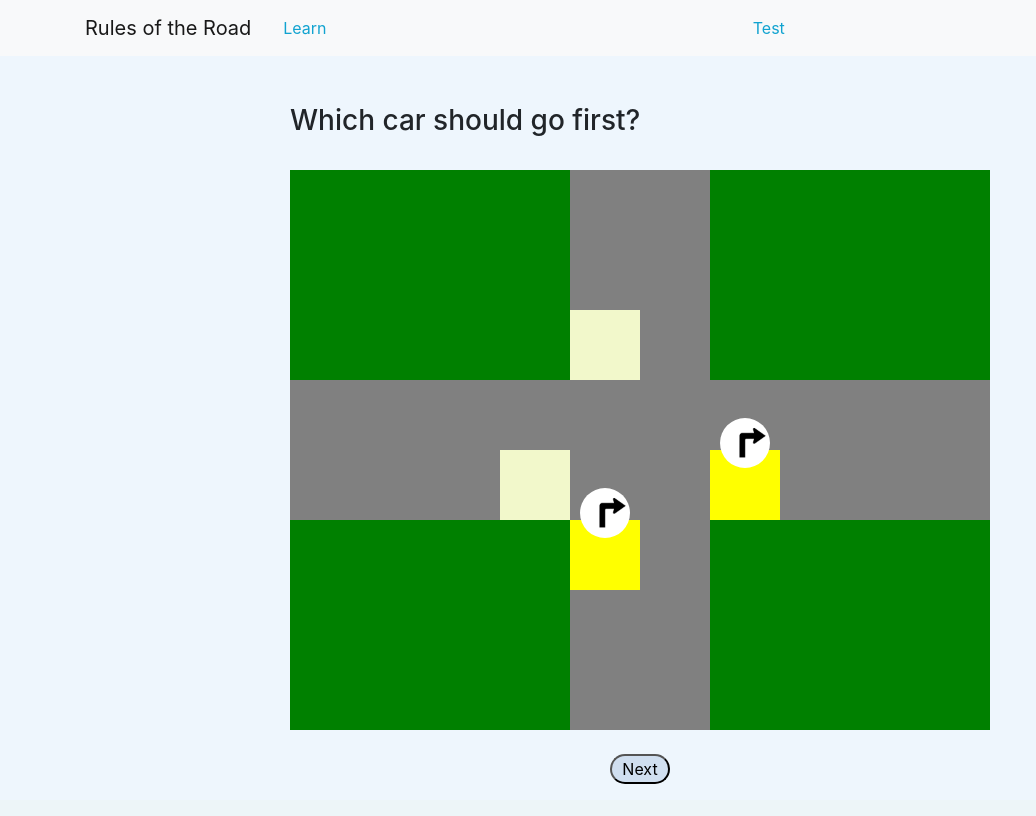
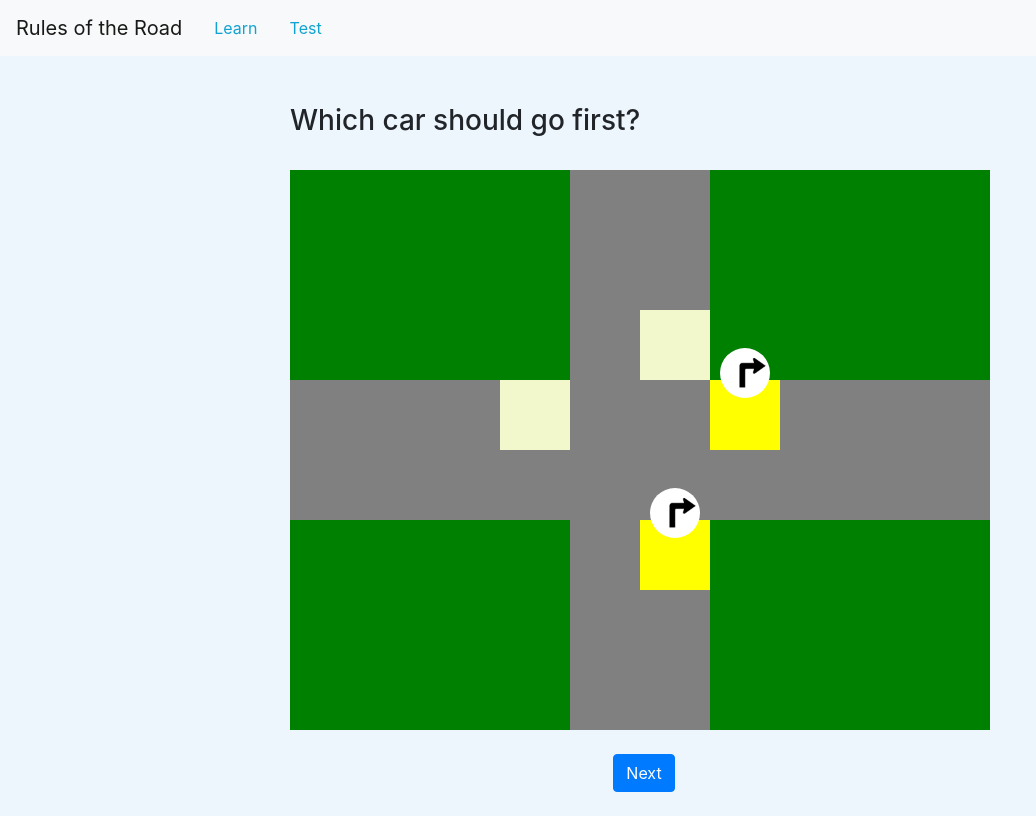
Before and after one commit to Chinmay-Garg/Right-of-Way, a Flask app: page /quiz/1 in a window 1280 px wide. Shown: the whole page, without its empty margins (0-1036 px from the left). Before the commit the page ends 784 px from the top, so only its background shows below. Run offline with Flask 2, Linux system fonts and the light colour scheme; some libraries are stand-ins or nearby versions.

Commit message:
updated learning ui/ux

```diff
--- a/Rules of the Road/server.py
+++ b/Rules of the Road/server.py
@@ -60,8 +60,8 @@ questions = {
 						[0, 0, 0, 0, 1, 1, 0, 0, 0, 0], #1 6
 						[0, 0, 0, 0, 1, 1, 0, 0, 0, 0]],#0 7
 						#0, 1, 2, 3, 4, 5, 6, 7, 8, 9
-		"cars_from": {"A": [5, 4, "Car", "N"], "B":[4, 6, "Car", "E"]},
-		"cars_to": {"A": [2, 4, "Car", "N"], "B":[4, 3, "Car", "E"]},
+		"cars_from": {"A": [5, 5, "Car", "N"], "B":[3, 6, "Car", "E"]},
+		"cars_to": {"A": [2, 5, "Car", "N"], "B":[3, 3, "Car", "E"]},
 		"answer": ["B"]
 	},
 	"2": {
--- a/Rules of the Road/static/learning_page.js
+++ b/Rules of the Road/static/learning_page.js
@@ -8,6 +8,7 @@ $(document).ready(function(){
 	}
 
 	else{
+		$('#learnNext').css('margin-left', 0)
 		$("#learnPrevious").hide()
 	}
 
--- a/Rules of the Road/static/main.css
+++ b/Rules of the Road/static/main.css
@@ -112,12 +112,14 @@ button{
     padding-right: 10px;
 }
 
-#learnNext{
-    margin-left: 50px;
-    background-color: #1e5799;
-    color: white;
+/* #learnNext{
+    margin-left: 50px; */
+    /* background-color: #1e5799;
+    color: white; */
+/* } */
+
+.modal-body {
 }
-
 .quizStart{
     font-size: 36px;
     text-align: center;
--- a/Rules of the Road/static/quiz_page.js
+++ b/Rules of the Road/static/quiz_page.js
@@ -73,7 +73,8 @@ function buildTerrain(terrain, cars_from, cars_to) {
 					let y = value[1]
 					if(x == parseInt(r) && y == parseInt(column)) {
 						div.addClass('droppable')
-						$(div).droppable({
+						console.log(div)
+						$('.droppable').droppable({
 							classes: {
 								"ui-droppable-hover": "ui-state-hover",
 								"ui-droppable-active": "ui-state-default"
--- a/Rules of the Road/templates/layout.html
+++ b/Rules of the Road/templates/layout.html
@@ -9,12 +9,14 @@
 
     <!-- jquery -->
     <script src="http://code.jquery.com/jquery-3.3.1.min.js"></script>
+    <script src="https://cdn.jsdelivr.net/npm/popper.js@1.14.3/dist/umd/popper.min.js" integrity="sha384-ZMP7rVo3mIykV+2+9J3UJ46jBk0WLaUAdn689aCwoqbBJiSnjAK/l8WvCWPIPm49" crossorigin="anonymous"></script>
+    <script src="https://cdn.jsdelivr.net/npm/bootstrap@4.1.3/dist/js/bootstrap.min.js" integrity="sha384-ChfqqxuZUCnJSK3+MXmPNIyE6ZbWh2IMqE241rYiqJxyMiZ6OW/JmZQ5stwEULTy" crossorigin="anonymous"></script>
     <script src="https://code.jquery.com/ui/1.12.0/jquery-ui.min.js"></script>
+
     <link rel="stylesheet" href="http://code.jquery.com/ui/1.12.1/themes/base/jquery-ui.css">
 
     <!-- Bootstrap CSS -->
     <link rel="stylesheet" href="https://stackpath.bootstrapcdn.com/bootstrap/4.2.1/css/bootstrap.min.css">
-
     <link rel="stylesheet" href="{{url_for('static', filename='main.css')}}">
     <script type="text/javascript" src="{{ url_for('static', filename = 'layout.js') }}"></script>
 
@@ -24,11 +26,9 @@
   <body>
 
     <nav class="navbar navbar-expand-lg navbar-light bg-light">
-      <div class="container">
-        <a class="navbar-brand" href="/">Rules of the Road</a>
-        <a class="nav-link mr-auto" href="/learn/1">Learn</a>
-        <a class="nav-link mr-auto" href="/quiz">Test</a>
-      </div>
+      <a class="navbar-brand" href="/">Rules of the Road</a>
+      <a class="nav-link" href="/learn/1">Learn</a>
+      <a class="nav-link" href="/quiz">Test</a>
     </nav>
 
     <div class="container mainContent">
--- a/Rules of the Road/templates/quiz_home.html
+++ b/Rules of the Road/templates/quiz_home.html
@@ -14,7 +14,7 @@
                 Ready to start the quiz?
             </div>
             <br><br>
-            <button id="startQuizButton" class="quizStart">Click here to begin!</button>
+            <button id="startQuizButton" class="quizStart btn btn-primary">Click here to begin!</button>
 
 		</div>
 {% endblock %}
--- a/Rules of the Road/templates/quiz_page.html
+++ b/Rules of the Road/templates/quiz_page.html
@@ -15,9 +15,10 @@
 			<h3>{{questions.prompt}}</h3>
 			<div class="terrain mt-4"></div>
 			<!-- {{questions.terrain}} -->
-			<div class="row mt-4">
-				<button id="testPrevious">Previous</button>
-				<button id="testNext">Next</button>
+			<div class="text-center mt-4 pb-4">
+				<button id="testPrevious" class="btn btn-secondary mr-2">Previous</button>
+				<button id="testNext" class="btn btn-primary ml-2">Next</button>
+
 			</div>
 		</div>
 
```
Also changed, not shown: Rules of the Road/templates/learning_page.html (+30 -11 lines).
